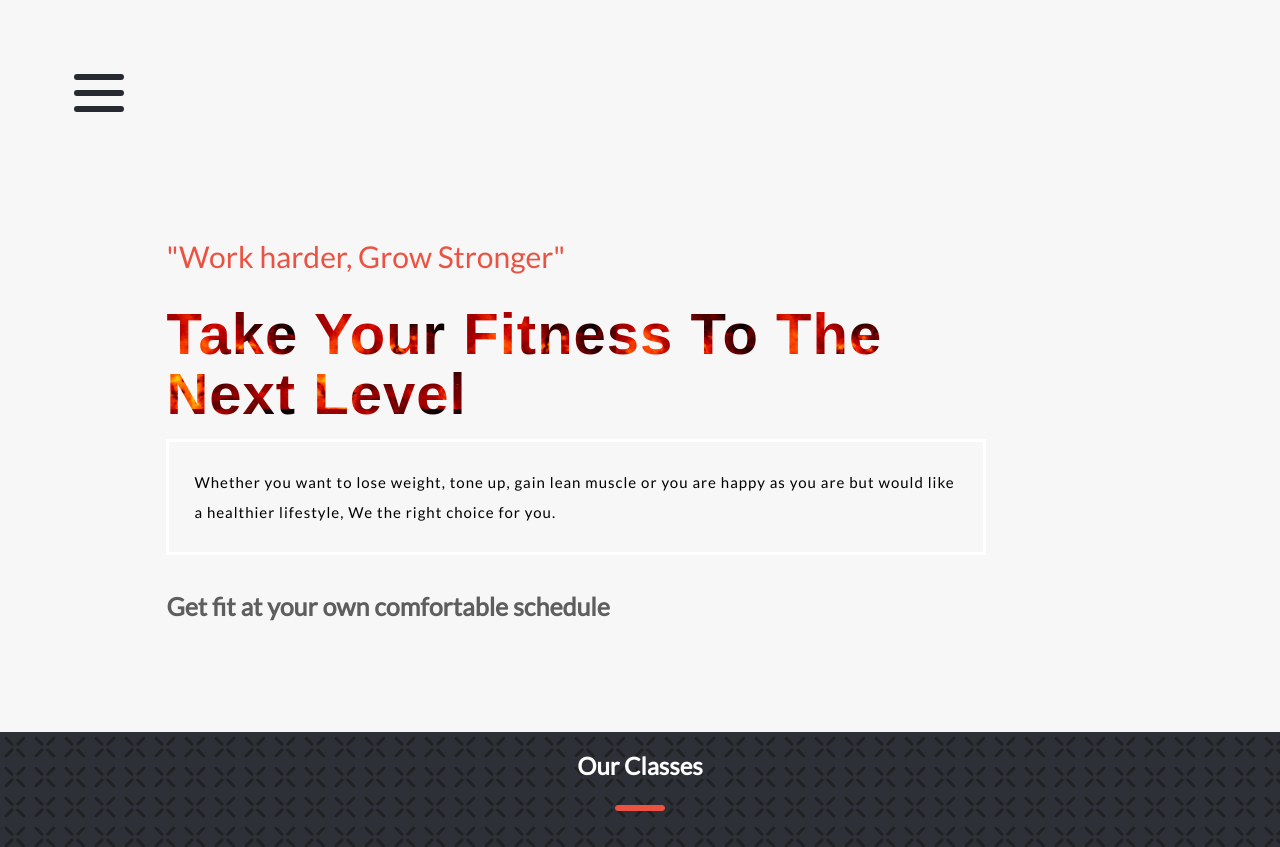
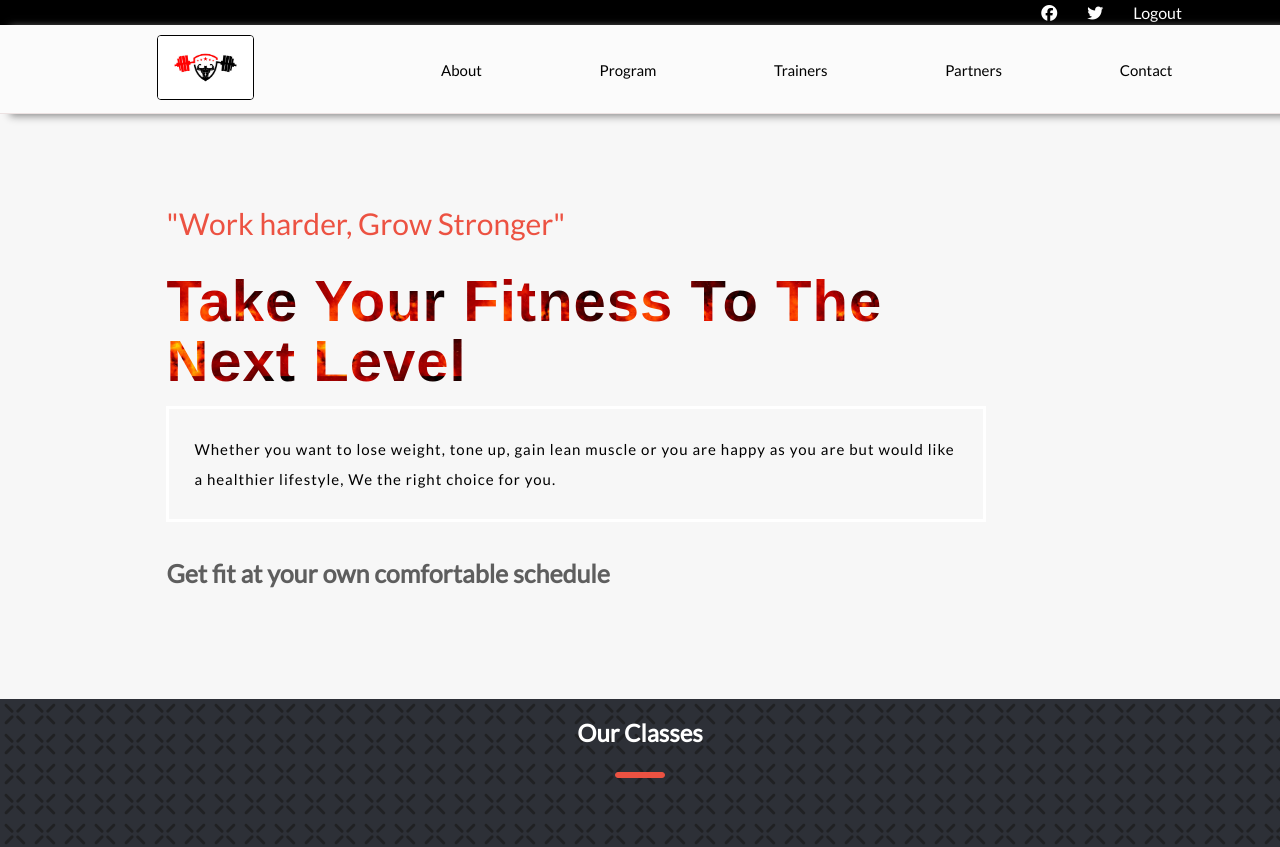
Before and after one commit to RitobrotoMukherjee/capstone-one-fitness, a website: page pages/index.html in a window 1280 px wide. Shown: the top 847 px of the page. Drawn offline with Linux system fonts and the light colour scheme; a web font is replaced by a local one.

Commit message:
Add desktop menu with design, and about page header, footer

```diff
--- a/css/style.css
+++ b/css/style.css
@@ -16,12 +16,29 @@ body {
   scroll-behavior: smooth;
 }
 
+header {
+  position: relative;
+}
+
 ul {
   list-style: none;
 }
 
 a {
   text-decoration: none;
+  font-size: 15px;
+  color: var(--black);
+  transition: all 1s;
+}
+
+a:active {
+  color: var(--text-orange);
+}
+
+a:hover {
+  color: var(--text-orange);
+  font-size: 18px;
+  font-weight: 800;
 }
 
 .display-none {
@@ -154,6 +171,10 @@ a {
 .class-items img {
   margin: 0 4%;
   width: 10%;
+  background: rgba(255, 255, 255, 0.49);
+  border: 1px solid var(--black);
+  border-radius: 8px;
+  padding: 3px;
 }
 
 .class-items h3 {
@@ -269,7 +290,7 @@ footer {
   flex: 1 1 100px;
 }
 
-.footer-items img {
+.logo {
   width: 95px;
   border-radius: 4px;
   border: 1px solid var(--black);
@@ -280,6 +301,65 @@ footer {
 }
 
 @media screen and (min-width: 768px) {
+  main {
+    margin-top: 150px;
+  }
+
+  #mobile-nav {
+    display: none;
+  }
+
+  .social-link {
+    display: flex;
+    justify-content: flex-end;
+    align-items: center;
+    background: var(--black);
+    color: var(--white);
+    padding-right: 80px;
+  }
+
+  .social-link .links {
+    display: flex;
+    margin: 3px;
+    align-items: center;
+  }
+
+  .link-items {
+    flex: 1 1 20px;
+    margin: 0 15px;
+  }
+
+  #desktop-nav {
+    position: fixed;
+    display: flex;
+    justify-content: space-around;
+    align-items: center;
+    color: var(--black);
+    padding: 10px 25px 10px 10px;
+    background: rgba(255, 255, 255, 0.5);
+    border-bottom: 1px solid #ece2e2;
+    box-shadow: 10px 2px 8px #888;
+    width: 100%;
+  }
+
+  .logo-flex {
+    flex: 1 0 auto;
+  }
+
+  .menu-flex {
+    flex: 2 0 auto;
+  }
+
+  .desktop-menu {
+    display: flex;
+    justify-content: space-around;
+    align-items: center;
+  }
+
+  .desktop-menu-items {
+    flex: 1 1 auto;
+  }
+
   .main-home {
     padding: 0 23% 0 13%;
     margin-bottom: 90px;
@@ -305,7 +385,8 @@ footer {
 
   .class-items {
     flex-direction: column;
-    height: 40vh;
+    height: auto;
+    padding: 15px;
   }
 
   .class-items img {
@@ -330,9 +411,7 @@ footer {
     background: 0;
     width: auto;
     text-decoration: underline;
-    margin-bottom: 35px;
-    margin-left: auto;
-    margin-right: auto;
+    margin: 20px auto 35px auto;
   }
 
   .two-column-grid {
--- a/pages/index.html
+++ b/pages/index.html
@@ -7,35 +7,48 @@
     <meta name="viewport" content="width=device-width, initial-scale=1.0">
     <title>Online Trainer:Your Fitness Trainer</title>
     <link rel="stylesheet" href="../css/style.css">
+    <script src="https://kit.fontawesome.com/63a7fc887b.js" crossorigin="anonymous"></script>
 </head>
 
 <body>
     <header>
         <div class="social-link">
             <ul class="links">
-                <li class="link-items"></li>
-                <li class="link-items"></li>
-                <li class="link-items"></li>
+                <li class="link-items"><i class="fa-brands fa-facebook"></i></li>
+                <li class="link-items"><i class="fa-brands fa-twitter"></i></li>
+                <li class="link-items">Logout</li>
             </ul>
         </div>
         <nav id="mobile-nav">
-            <div class="nav-items hamburger-btn toggle-mobile-menu">
+            <div class="hamburger-btn toggle-mobile-menu">
                 <div class="burger-line"></div>
                 <div class="burger-line"></div>
                 <div class="burger-line"></div>
             </div>
         </nav>
         <nav id="desktop-nav">
-            <div class="nav-items logo">
-                <img src="../assets/images/desktop-logo.png" alt="logo">
+            <div class="nav-items logo-flex text-center">
+                <a href="./index.html">
+                    <img class="logo" src="../assets/icons/logo.jpg" alt="logo">
+                </a>
             </div>
-            <div class="nav-items">
+            <div class="nav-items menu-flex">
                 <ul class="desktop-menu">
-                    <li class="desktop-menu-items">About</li>
-                    <li class="desktop-menu-items">Program</li>
-                    <li class="desktop-menu-items">Join</li>
-                    <li class="desktop-menu-items">Press</li>
-                    <li class="desktop-menu-items">Contact</li>
+                    <li class="desktop-menu-items">
+                        <a href="./about.html">About</a>
+                    </li>
+                    <li class="desktop-menu-items">
+                        <a href="#program">Program</a>
+                    </li>
+                    <li class="desktop-menu-items">
+                        <a href="#trainer-section">Trainers</a>
+                    </li>
+                    <li class="desktop-menu-items">
+                       <a href="#partner">Partners</a>
+                    </li>
+                    <li class="desktop-menu-items">
+                        <a href="#contact">Contact</a>
+                    </li>
                 </ul>
             </div>
         </nav>
@@ -188,15 +201,16 @@
             </ul>
         </section>
     </main>
-    <footer class="text-center">
+    <footer id="contact" class="text-center">
         <div class="footer-items">
-            <img src="../assets/icons/logo.jpg" alt="logo">
+            <img class="logo" src="../assets/icons/logo.jpg" alt="logo">
         </div>
         <div class="footer-items">
             <p class="about-trainer copyright-paragraph">
                 Copyright &#169; <span id="current-year"></span> All rights reserved.
                 <br>
-                Made with ❤️ by <a href="https://ritobrotomukherjee.github.io/Work-Portfolio/" rel="noopener" target="_blank">Ritobroto Mukherjee</a>
+                Made with ❤️ by <a href="https://ritobrotomukherjee.github.io/Work-Portfolio/" rel="noopener"
+                    target="_blank">Ritobroto Mukherjee</a>
             </p>
         </div>
     </footer>
```
Also changed, not shown: pages/about.html (+58 -2 lines), assets/images/desktop-logo.png (deleted), 1 other file.
